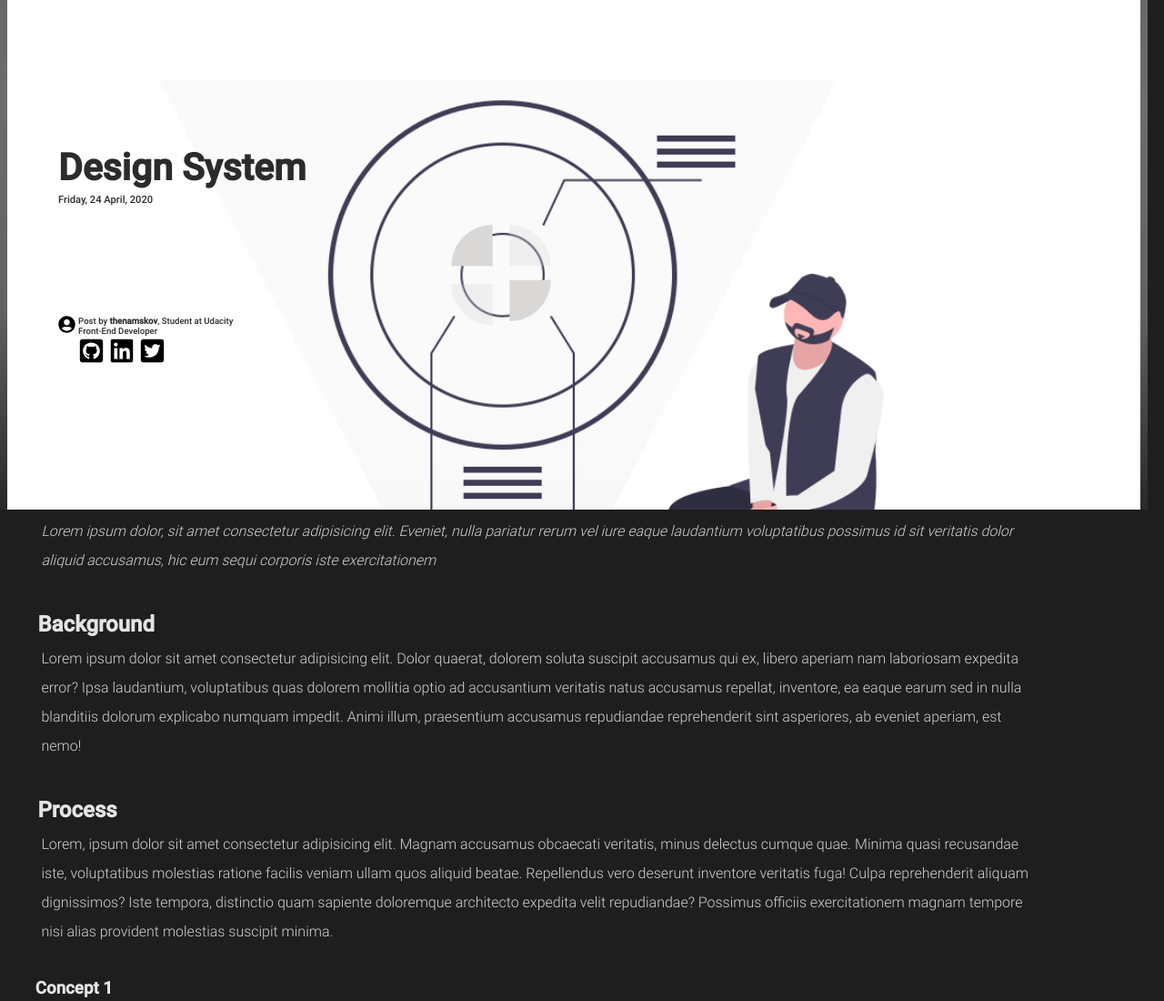
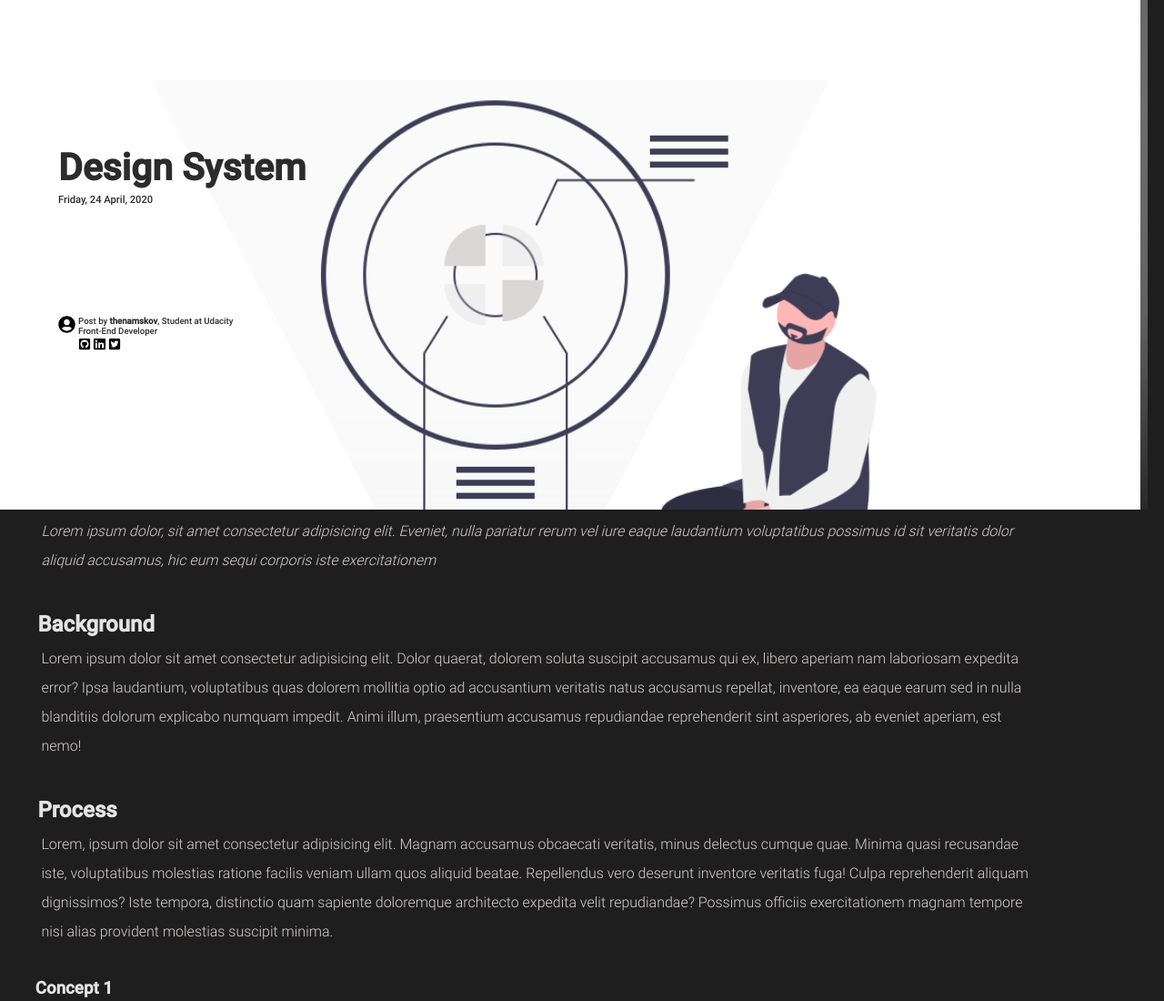
Before and after one commit to theNamskov/personal-blog-site, a plain HTML site: page pages/design-system.html in a window 1280 px wide. Shown: the top 1100 px of the page at 91% size. Drawn offline with Linux system fonts and the light colour scheme.

Commit message:
fix: social media links adjustment

```diff
--- a/pages/style.css
+++ b/pages/style.css
@@ -171,9 +171,9 @@ button {
 }
 
 .social a img {
-    height: 3em;
-    width: 3em;
-    margin: 0 .5em 0 0;
+    height: 1.5em;
+    width: 1.5em;
+    margin: 0 .2em 0 0;
 }
 
 #review {
--- a/pages/thought-and-steps.css
+++ b/pages/thought-and-steps.css
@@ -5,7 +5,6 @@
     background: url("../static/blog-1-background.png") no-repeat;
     background-size: cover;
     background-attachment: fixed;
-    background-position-x: .5em;
     height: 70vh;
     min-width: 98vw;
 }
```
